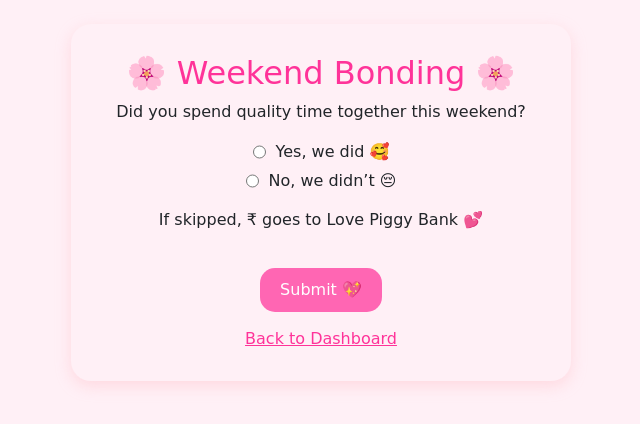
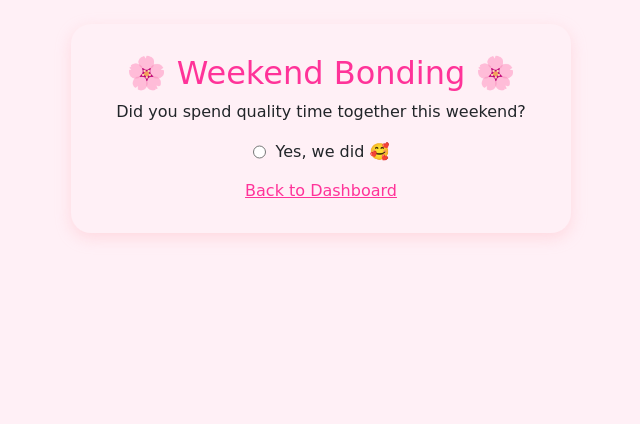
Before and after one commit to FaheemaTamton/Love-Piggy-Bank, a Django app: template bonding/templates/bonding/bonding.html in a window 1280 px wide. Shown: the part 56-480 px from the top of the page, without its empty margins (319-959 px from the left). Run offline with Django 5.2, Linux system fonts and the light colour scheme; the template is opened without the code that fills it, so the values that code supplies are empty.

Commit message:
Update LveP

```diff
--- a/bonding/templates/bonding/bonding.html
+++ b/bonding/templates/bonding/bonding.html
@@ -39,22 +39,7 @@
                 Yes, we did 🥰
             </label>
 
-            <label style="display:flex;justify-content:center;gap:10px;margin-top:5px;">
-                <input type="radio" name="bonding_option" value="no">
-                No, we didn’t 😔
-            </label>
 
-            <p style="margin-top:15px;">
-                If skipped, ₹{{ user.profile.penalty_amount }}
-                goes to Love Piggy Bank 💕
-            </p>
-
-            <button type="submit"
-                    style="background:#ff66b3;color:white;
-                           border:none;border-radius:15px;
-                           padding:10px 20px;margin-top:20px;">
-                Submit 💖
-            </button>
         </form>
 
         <a href="{% url 'accounts:dashboard' %}"
```
Also changed, not shown: bonding/templates/bonding/quarrel.html (+0 -10 lines).
